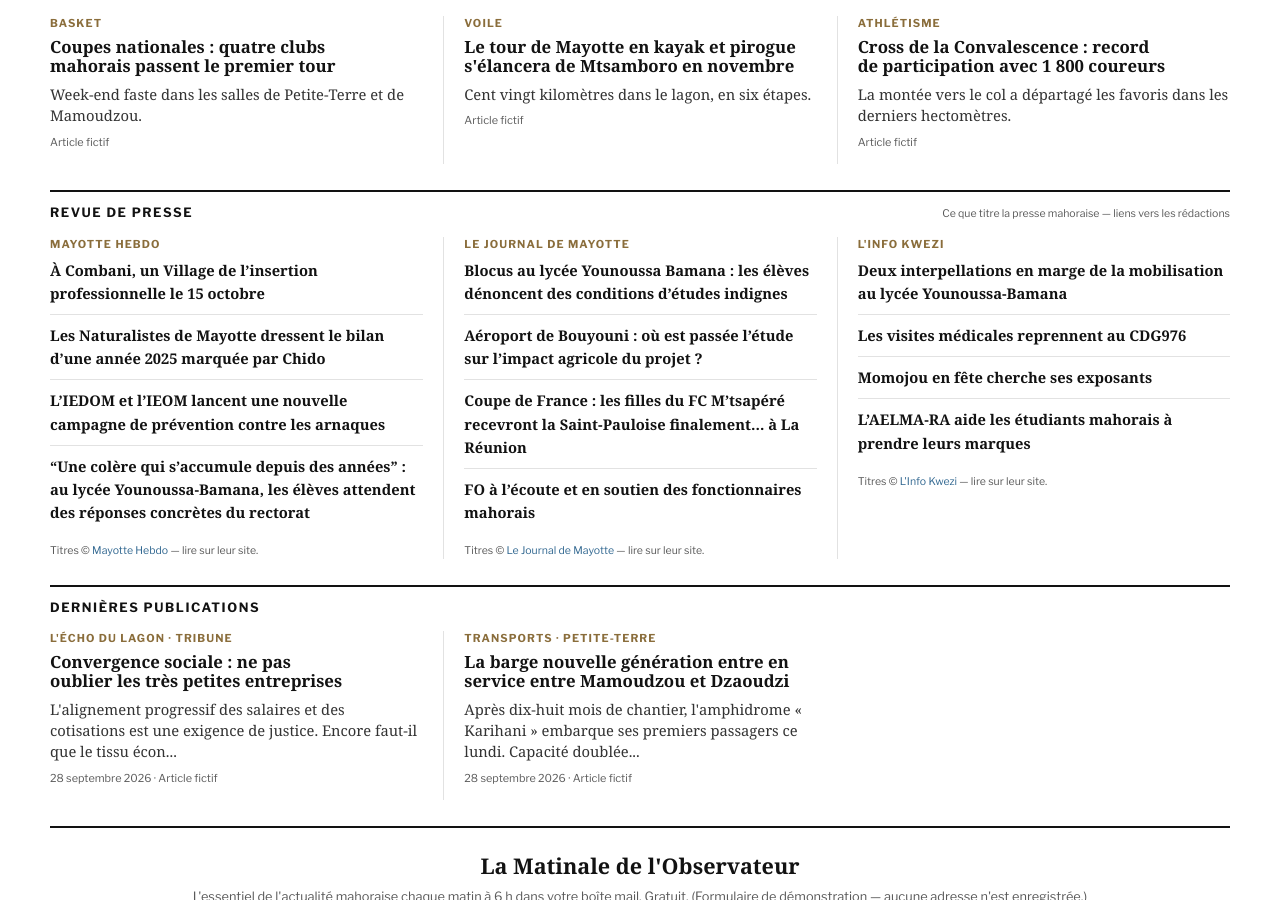
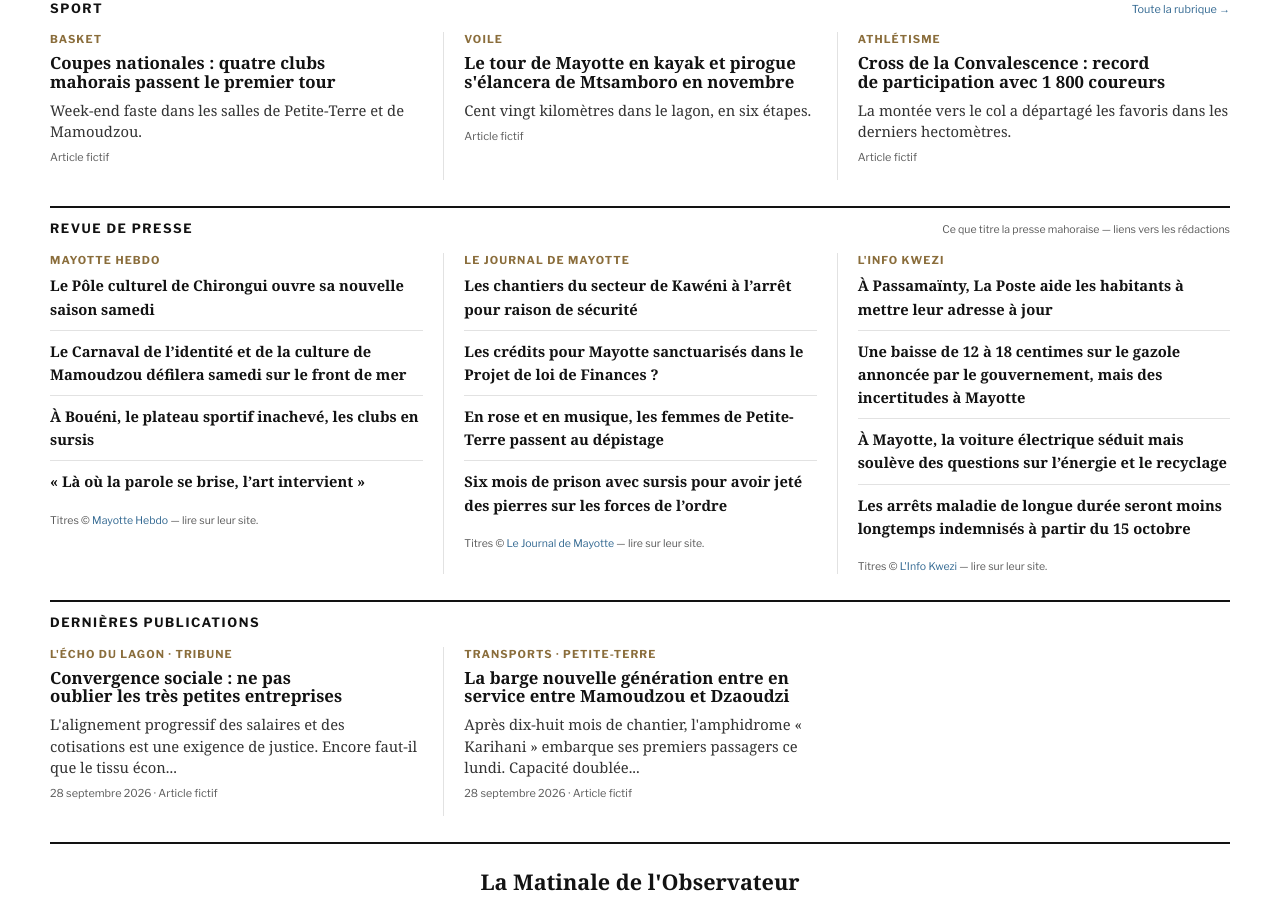
Before and after one commit to esdine/observateur-mayotte, a Jekyll site: the page built from index.html, in a window 1280 px wide and 900 px high, scrolled down 2777 px. Built offline with Jekyll 4.4.1, drawn with Linux system fonts in a browser that asks for light colours; some web fonts are replaced; some of the changed text lies outside the part shown.

Commit message:
Édition du matin : météo et revue de presse

```diff
--- a/_data/marches.yml
+++ b/_data/marches.yml
@@ -1,5 +1,33 @@
 # Genere par outils/maj_marches.py - source BOAMP (open data, licence ouverte)
 avis:
+  - objet: "Remise en état des ports de plaisance de Mamoudzou, quai croisière et de Dzaoudzi Remplacement des pontons"
+    acheteur: "Département-Région de Mayotte"
+    type: "Travaux"
+    famille: "Marchés européens"
+    parution: "8 octobre 2026"
+    limite: "13 novembre 2026"
+    lien: "https://www.boamp.fr/pages/avis/?q=idweb:26-96735"
+  - objet: "Accord cadre multi attributaire à marchés subséquents: Assistance à Maitrise d'ouvrage pour le montage, le financement et suivi de projet…"
+    acheteur: "Ville de Koungou (976)"
+    type: "Services"
+    famille: "Marchés européens"
+    parution: "8 octobre 2026"
+    limite: "6 novembre 2026"
+    lien: "https://www.boamp.fr/pages/avis/?q=idweb:26-96935"
+  - objet: "Travaux de remplacement de la toiture de la Direction de l'Environnement, de l'Aménagement, du Logement et de la Mer de Mayotte (DEALM)"
+    acheteur: "SGCD976"
+    type: "Travaux"
+    famille: "Marchés entre 90 k€ et seuils européens"
+    parution: "8 octobre 2026"
+    limite: "2 novembre 2026"
+    lien: "https://www.boamp.fr/pages/avis/?q=idweb:26-97304"
+  - objet: "Fourniture d’une sortie Internet, interconnexion WAN MPLS et fourniture de liens Trunk SIP"
+    acheteur: "Communauté d'Agglomération de Dembéni-Mamoudzou (976)"
+    type: "Services"
+    famille: "Marchés européens"
+    parution: "8 octobre 2026"
+    limite: "9 octobre 2026"
+    lien: "https://www.boamp.fr/pages/avis/?q=idweb:26-96957"
   - objet: "service réseau dans les territoires d’outre-mer français au profit du RIE"
     acheteur: "SPM-DSAF"
     type: "Services"
@@ -14,30 +42,3 @@ avis:
     parution: "7 octobre 2026"
     limite: "6 novembre 2026"
     lien: "https://www.boamp.fr/pages/avis/?q=idweb:26-96194"
-  - objet: "Rénovation du balisage et des chaussées aéronautiques de l'aéroport de Mayotte Marcel Henry"
-    acheteur: "Edeis Aéroport Mayotte"
-    type: "Travaux"
-    famille: "Marchés européens"
-    parution: "7 octobre 2026"
-    lien: "https://www.boamp.fr/pages/avis/?q=idweb:26-96239"
-  - objet: "MISE AUX NORMES ET SÉCURISATION POST CHIDO DE L’ÉCOLE PRIMAIRE DE MALAMANI"
-    acheteur: "Ville de Chirongui (976)"
-    type: "Travaux"
-    famille: "Marchés entre 90 k€ et seuils européens"
-    parution: "6 octobre 2026"
-    limite: "28 octobre 2026"
-    lien: "https://www.boamp.fr/pages/avis/?q=idweb:26-96542"
-  - objet: "TRAVAUX DE TRANSFORMATION DU REFECTOIRE EN 2 SALLES DE CLASSE, DE L'AMENAGEMENT DU PREAU EN REFECTOIRE ET EXTENSION D'UN PREAU EN TOILE T…"
-    acheteur: "Ville de Bouéni (976)"
-    type: "Travaux"
-    famille: "Marchés entre 90 k€ et seuils européens"
-    parution: "6 octobre 2026"
-    limite: "21 octobre 2026"
-    lien: "https://www.boamp.fr/pages/avis/?q=idweb:26-96721"
-  - objet: "Prestations d’entretien des espaces verts et des espaces arborés pour les FAZSOI, les résidences gérées par le Ministère des armées et de…"
-    acheteur: "DICOM FAZSOI"
-    type: "Services"
-    famille: "Marchés européens"
-    parution: "4 octobre 2026"
-    limite: "26 novembre 2026"
-    lien: "https://www.boamp.fr/pages/avis/?q=idweb:26-95111"
--- a/_data/revue.yml
+++ b/_data/revue.yml
@@ -3,33 +3,33 @@ sources:
   - nom: "Mayotte Hebdo"
     site: "https://mayottehebdo.com/"
     titres:
-      - titre: "À Combani, un Village de l’insertion professionnelle le 15 octobre"
-        lien: "https://www.mayottehebdo.com/actualite/breves/a-combani-un-village-de-linsertion-professionnelle-le-15-octobre/"
-      - titre: "Les Naturalistes de Mayotte dressent le bilan d’une année 2025 marquée par Chido"
-        lien: "https://www.mayottehebdo.com/actualite/breves/les-naturalistes-de-mayotte-dressent-le-bilan-dune-annee-2025-marquee-par-chido/"
-      - titre: "L’IEDOM et l’IEOM lancent une nouvelle campagne de prévention contre les arnaques"
-        lien: "https://www.mayottehebdo.com/actualite/breves/liedom-et-lieom-lancent-une-nouvelle-campagne-de-prevention-contre-les-arnaques/"
-      - titre: "“Une colère qui s’accumule depuis des années” : au lycée Younoussa-Bamana, les élèves attendent des réponses concrètes du rectorat"
-        lien: "https://www.mayottehebdo.com/actualite/education/une-colere-qui-saccumule-depuis-des-annees-au-lycee-younoussa-bamana-les-eleves-attendent-des-reponses-concretes-du-rectorat/"
+      - titre: "Le Pôle culturel de Chirongui ouvre sa nouvelle saison samedi"
+        lien: "https://www.mayottehebdo.com/actualite/breves/le-pole-culturel-de-chirongui-ouvre-sa-nouvelle-saison-samedi/"
+      - titre: "Le Carnaval de l’identité et de la culture de Mamoudzou défilera samedi sur le front de mer"
+        lien: "https://www.mayottehebdo.com/actualite/breves/le-carnaval-de-lidentite-et-de-la-culture-de-mamoudzou-defilera-samedi-sur-le-front-de-mer/"
+      - titre: "À Bouéni, le plateau sportif inachevé, les clubs en sursis"
+        lien: "https://www.mayottehebdo.com/actualite/sport/a-boueni-le-plateau-sportif-inacheve-les-clubs-en-sursis/"
+      - titre: "« Là où la parole se brise, l’art intervient »"
+        lien: "https://www.mayottehebdo.com/actualite/sante/sante-mentale/la-ou-la-parole-se-brise-lart-intervient/"
   - nom: "Le Journal de Mayotte"
     site: "https://lejournaldemayotte.yt/"
     titres:
-      - titre: "Blocus au lycée Younoussa Bamana : les élèves dénoncent des conditions d’études indignes"
-        lien: "https://lejournaldemayotte.yt/2026/10/07/blocus-au-lycee-younoussa-bamana-les-eleves-denoncent-des-conditions-detudes-indignes/"
-      - titre: "Aéroport de Bouyouni : où est passée l’étude sur l’impact agricole du projet ?"
-        lien: "https://lejournaldemayotte.yt/2026/10/07/aeroport-de-bouyouni-ou-est-passee-letude-sur-limpact-agricole-du-projet/"
-      - titre: "Coupe de France : les filles du FC M’tsapéré recevront la Saint-Pauloise finalement… à La Réunion"
-        lien: "https://lejournaldemayotte.yt/2026/10/07/coupe-de-france-les-filles-du-fc-mtsapere-recevront-la-saint-pauloise-finalement-a-la-reunion/"
-      - titre: "FO à l’écoute et en soutien des fonctionnaires mahorais"
-        lien: "https://lejournaldemayotte.yt/2026/10/07/fo-a-lecoute-et-en-soutien-des-fonctionnaires-mahorais/"
+      - titre: "Les chantiers du secteur de Kawéni à l’arrêt pour raison de sécurité"
+        lien: "https://lejournaldemayotte.yt/2026/10/08/les-chantiers-du-secteur-de-kaweni-a-larret-pour-raison-de-securite/"
+      - titre: "Les crédits pour Mayotte sanctuarisés dans le Projet de loi de Finances ?"
+        lien: "https://lejournaldemayotte.yt/2026/10/08/les-credits-pour-mayotte-sanctuarises-dans-le-projet-de-loi-de-finances/"
+      - titre: "En rose et en musique, les femmes de Petite-Terre passent au dépistage"
+        lien: "https://lejournaldemayotte.yt/2026/10/08/en-rose-et-en-musique-les-femmes-de-petite-terre-passent-au-depistage/"
+      - titre: "Six mois de prison avec sursis pour avoir jeté des pierres sur les forces de l’ordre"
+        lien: "https://lejournaldemayotte.yt/2026/10/08/six-mois-de-prison-avec-sursis-pour-avoir-jete-des-pierres-sur-les-forces-de-lordre/"
   - nom: "L'Info Kwezi"
     site: "https://www.linfokwezi.fr/"
     titres:
-      - titre: "Deux interpellations en marge de la mobilisation au lycée Younoussa-Bamana"
-        lien: "https://www.linfokwezi.fr/deux-interpellations-en-marge-de-la-mobilisation-au-lycee-younoussa-bamana/"
-      - titre: "Les visites médicales reprennent au CDG976"
-        lien: "https://www.linfokwezi.fr/les-visites-medicales-reprennent-au-cdg976/"
-      - titre: "Momojou en fête cherche ses exposants"
-        lien: "https://www.linfokwezi.fr/momojou-en-fete-cherche-ses-exposants/"
-      - titre: "L’AELMA-RA aide les étudiants mahorais à prendre leurs marques"
-        lien: "https://www.linfokwezi.fr/laelma-ra-aide-les-etudiants-mahorais-a-prendre-leurs-marques/"
+      - titre: "À Passamaïnty, La Poste aide les habitants à mettre leur adresse à jour"
+        lien: "https://www.linfokwezi.fr/a-passamainty-la-poste-aide-les-habitants-a-mettre-leur-adresse-a-jour/"
+      - titre: "Une baisse de 12 à 18 centimes sur le gazole annoncée par le gouvernement, mais des incertitudes à Mayotte"
+        lien: "https://www.linfokwezi.fr/une-baisse-de-12-a-18-centimes-sur-le-gazole-annoncee-par-le-gouvernement-mais-des-incertitudes-a-mayotte/"
+      - titre: "À Mayotte, la voiture électrique séduit mais soulève des questions sur l’énergie et le recyclage"
+        lien: "https://www.linfokwezi.fr/a-mayotte-la-voiture-electrique-seduit-mais-souleve-des-questions-sur-lenergie-et-le-recyclage/"
+      - titre: "Les arrêts maladie de longue durée seront moins longtemps indemnisés à partir du 15 octobre"
+        lien: "https://www.linfokwezi.fr/les-arrets-maladie-de-longue-duree-seront-moins-longtemps-indemnises-a-partir-du-15-octobre/"
```
Also changed, not shown: _data/meteo.yml (+4 -4 lines).
